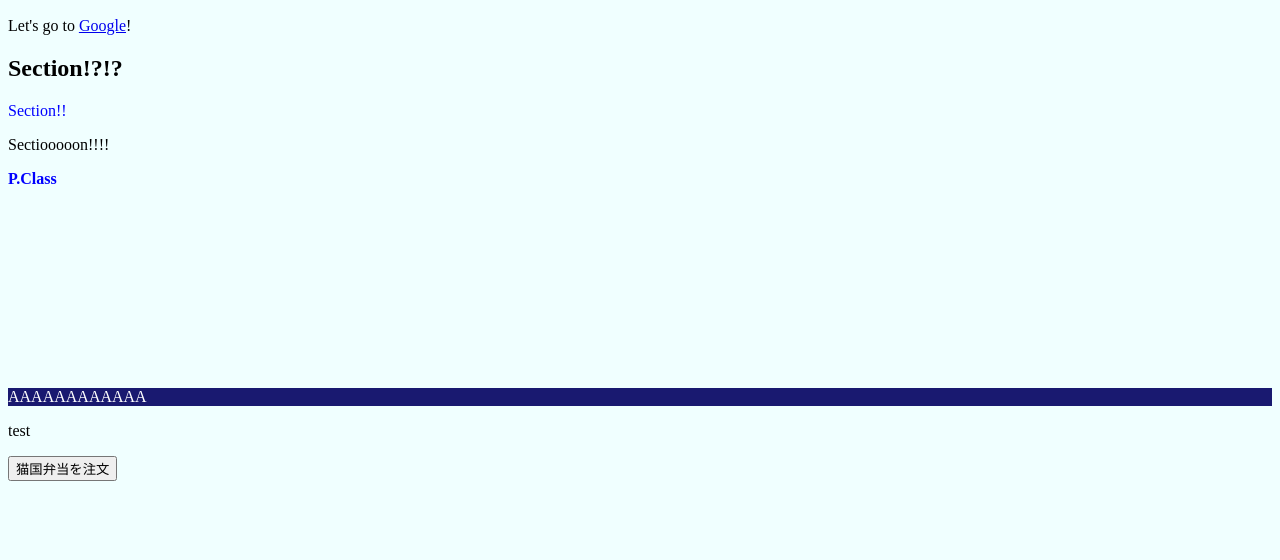
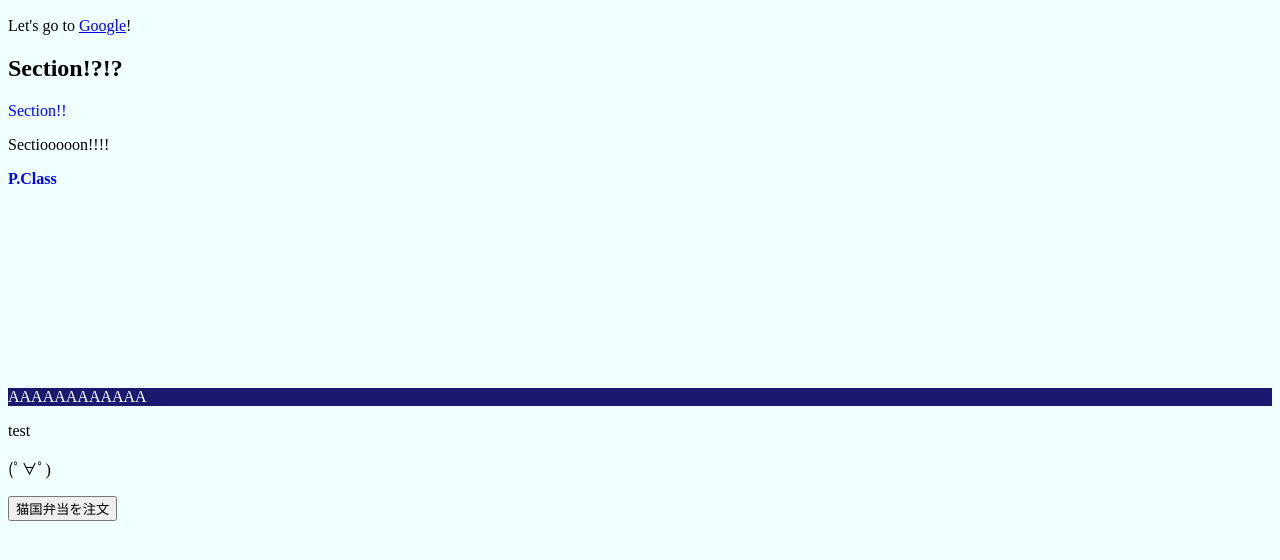
Before and after one commit to nekoha0412/test, a plain HTML site: page index.html in a window 1280 px wide. Shown: the part 118-678 px from the top of the page. Drawn offline with Linux system fonts and the light colour scheme.

Commit message:
(ﾟ∀ﾟ)z

```diff
--- a/index.html
+++ b/index.html
@@ -22,6 +22,7 @@
       </div>
       <p class="tetetest">test</p>
 
+      <p>(ﾟ∀ﾟ)</p>
       <button type="submit">猫国弁当を注文</button>
 
       <script src="/script.js"></script>
```
